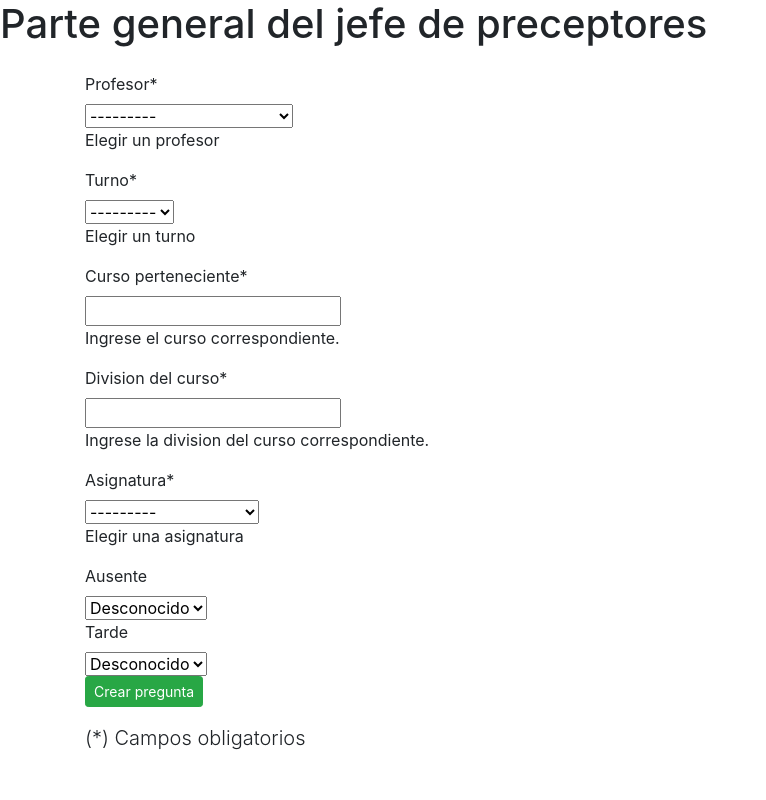
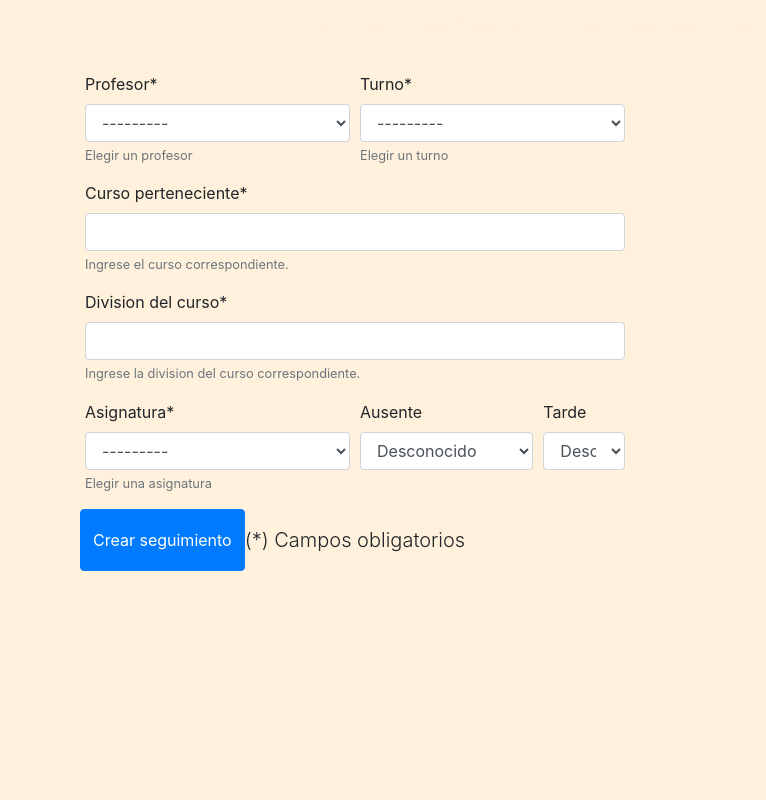
Before and after one commit to lucasavasta/-Regencia-autoridades, a Django app: page /autoridades/seguimiento/create/ in a window 1280 px wide. Shown: the whole page, without its empty margins (0-766 px from the left). Run offline with Django 3.2, Linux system fonts and the light colour scheme; tables that the repository leaves empty hold one stand-in row (values such as "Sample post"); some libraries are stand-ins or nearby versions.

Commit message:
Agregando estilos
agregue estilos al formulario.

```diff
--- a/Regencia_autoridades/settings.py
+++ b/Regencia_autoridades/settings.py
@@ -42,6 +42,8 @@
     'crispy_forms',
     'autoridades',
 ]
+
+CRISPY_TEMPLATE_PACK = 'bootstrap4'
 
 MIDDLEWARE = [
     'django.middleware.security.SecurityMiddleware',
--- /dev/null
+++ b/static/style.css
@@ -0,0 +1,6 @@
+body {
+  background-color:blue;
+}
+h1 {
+  color: #FFF1DC;
+}
--- a/templates/base.html
+++ b/templates/base.html
@@ -1,3 +1,4 @@
+{% load static %}
 <!DOCTYPE html>
 <html lang="en">
   <head>
@@ -7,12 +8,13 @@
 
     <!-- Bootstrap CSS -->
     <link rel="stylesheet" href="https://stackpath.bootstrapcdn.com/bootstrap/4.3.1/css/bootstrap.min.css" integrity="sha384-ggOyR0iXCbMQv3Xipma34MD+dH/1fQ784/j6cY/iJTQUOhcWr7x9JvoRxT2MZw1T" crossorigin="anonymous">
+    <link rel="stylesheet" href="static/style.css" type="text/css">
 
     <title>
       {% block titulo %}{% endblock titulo %}
     </title>
   </head>
-  <body>
+  <body style = 'background-color:#FFF1DC'>
 
      <div class="collapse navbar-collapse" id="navbarSupportedContent">
         <ul class="navbar-nav mr-auto">
@@ -31,7 +33,7 @@
         </ul>
       </div>
 
-       <h1>Parte general del jefe de preceptores</h1>
+       <h1 align="center">Parte general del jefe de preceptores</h1>
 
       {% block formulario %}
 
--- a/templates/formulario.html
+++ b/templates/formulario.html
@@ -1,17 +1,36 @@
 {% extends 'base.html' %}
 {% load crispy_forms_tags %}
-{% block titulo %}Pregunta: create{% endblock titulo %}
+{% block titulo %}Autoridades{% endblock titulo %}
 {% block formulario %}
 <div class="container">
 	<div class="row">
 		<div class="col-md-6 mt-3">
-			<form action="" method="post">
-				{% csrf_token %}
-				{{ form|crispy }}
-				<input class="btn btn-sm btn-success" type="submit" value="Crear pregunta">
-			</form>
-			<p class="lead mt-3">(*) Campos obligatorios</p>
+	<form method="post">
+		{% csrf_token %}
+		<div class="form-row">
+		<div class="form-group col-md-6 mb-0">
+			{{ form.profesor|as_crispy_field }}
+		</div>
+		<div class="form-group col-md-6 mb-0">
+			{{ form.turno|as_crispy_field }}
 		</div>
 	</div>
+	{{ form.curso|as_crispy_field }}
+	{{ form.division|as_crispy_field }}
+	<div class="form-row">
+		<div class="form-group col-md-6 mb-0">
+			{{ form.asignatura|as_crispy_field }}
+		</div>
+		<div class="form-group col-md-4 mb-0">
+			{{ form.ausente|as_crispy_field }}
+		</div>
+		<div class="form-group col-md-2 mb-0">
+			{{ form.tarde|as_crispy_field }}
+		</div>
+		<button type="submit" class="btn btn-primary">Crear seguimiento</button>
+	</form>
+	<p class="lead mt-3">(*) Campos obligatorios</p>
+</div>
+</div>
 </div>
 {% endblock formulario %}
```
